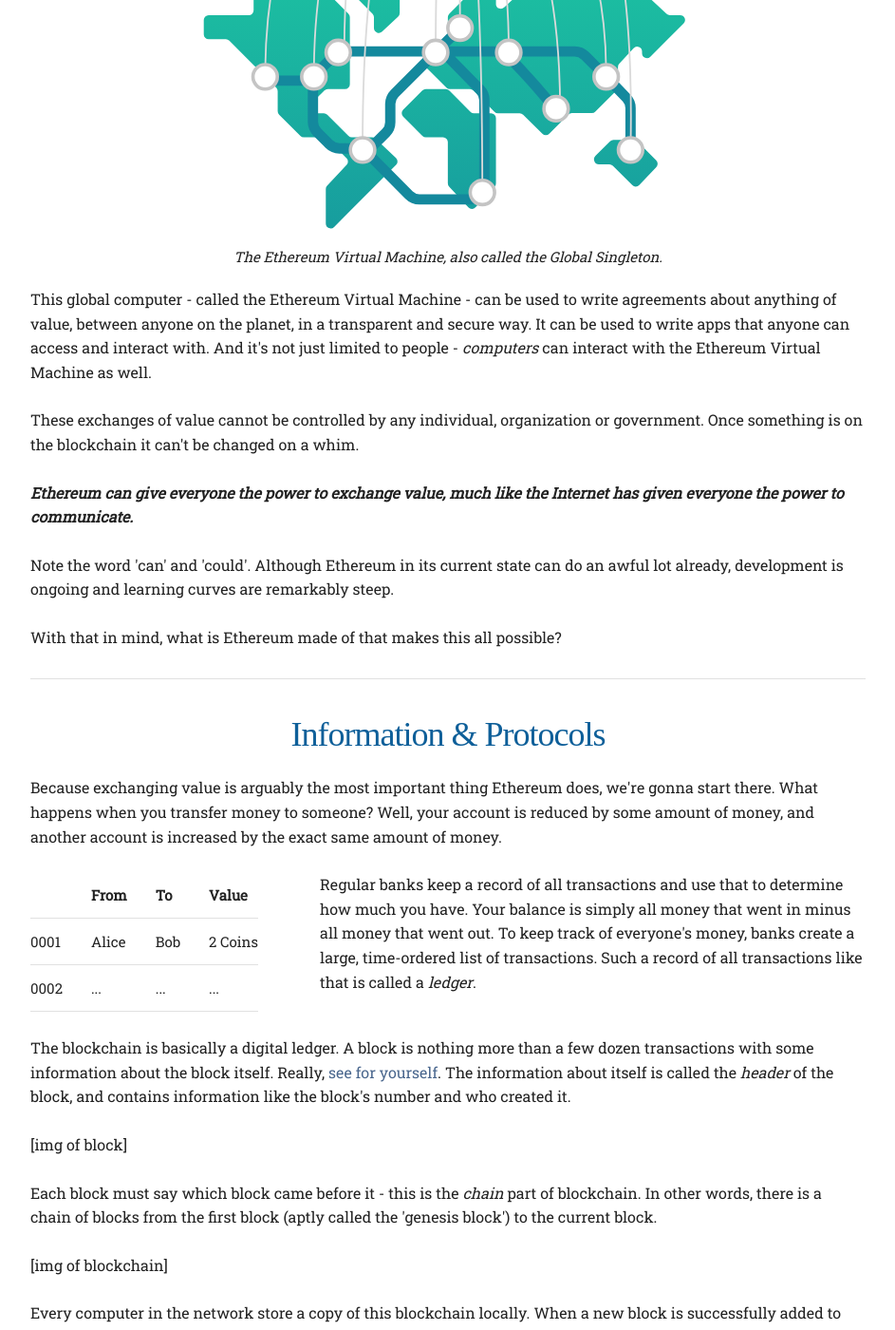
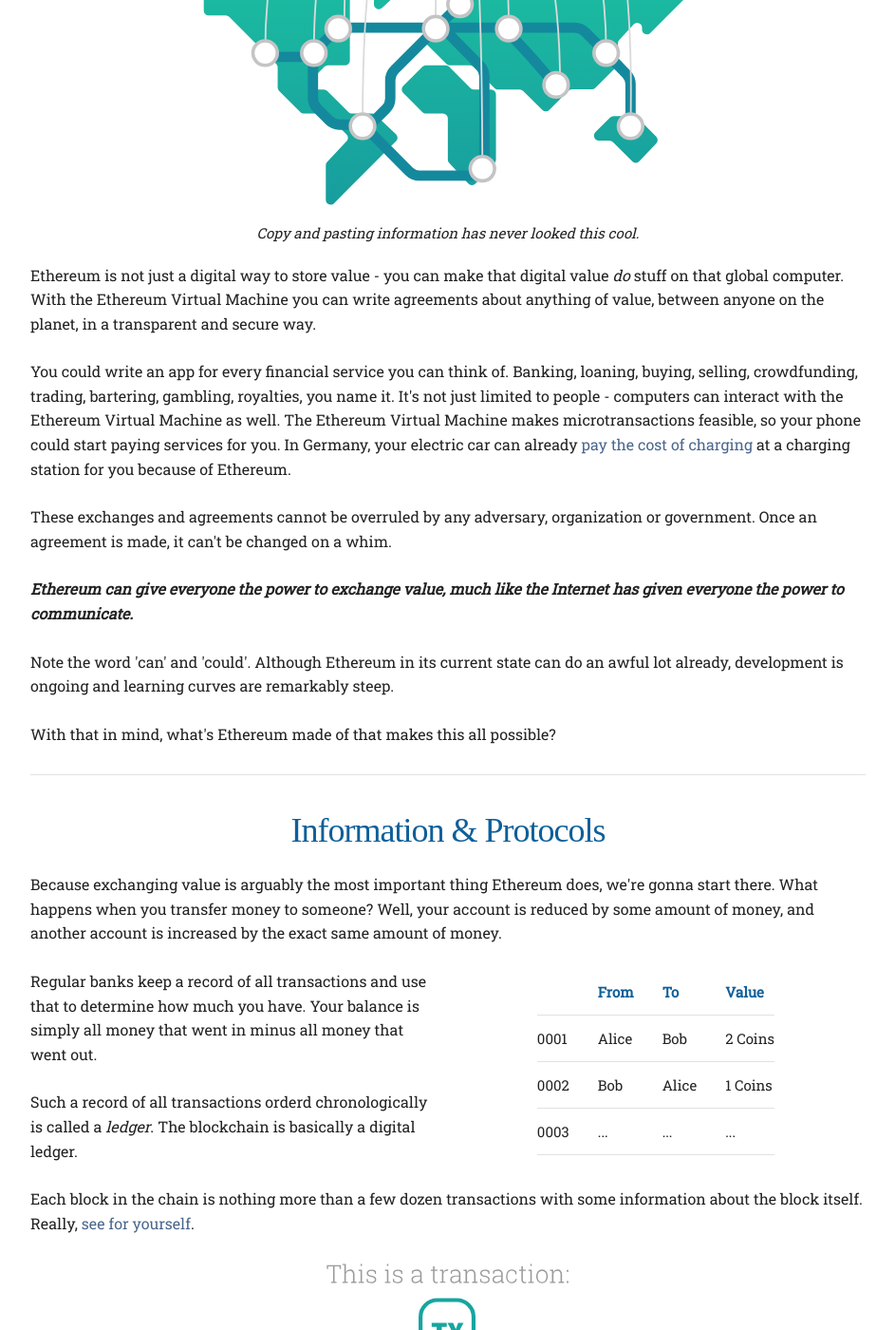
Before and after one commit to vdveen/vdveen.github.io, a Jekyll site: the page ethereum.html, which Jekyll copies as it is, in a window 1280 px wide and 1400 px high, scrolled down 2215 px. Shown: the whole window at 95% size, without its empty margins (168-1111 px from the left). Built offline with Jekyll 4.4.1, drawn with Linux system fonts in a browser that asks for light colours; some web fonts are replaced; some of the changed text lies outside the part shown.

Commit message:
Iimages and improvements

```diff
--- a/ethereum.html
+++ b/ethereum.html
@@ -66,34 +66,46 @@
           in early 2015 to more than $300 as of writing. So on the one hand, you have a bunch of speculators cheering this
           new technology on, hoping that it will continue to rise spectacularly. They don&#39;t need to understand how it
           works as long as the price continues to go up.</p>
+
         <p>But on the other hand, you have people who believe that Ethereum could just be <strong><em>the biggest innovation in economics since the invention of money</em></strong>.
         </p>
+
         <p>And yes, this has to do with all the buzzwords I mentioned. What makes Ethereum unlike anything before is that it
-          is designed as a global, programmable computer with programmable money. It&#39;s not just a digital way to store
-          value like Bitcoin is. </p>
+          is designed as a global, programmable computer with programmable money. </p>
+
         <p>This global computer consists of thousands of individual computers connected to each other. These computers work
-          together as if they&#39;re one single, robust machine. Every computer has a copy of all the information so if one
-          computer fails it&#39;s not a big deal. </p>
+          together as if they&#39;re one robust machine. Every computer has a copy of all the information, so if one computer
+          fails it&#39;s not a big deal. </p>
       </div>
     </div>
 
     <div class="row" style="text-align:center">
       <img src="assets/ethmap.svg" style="max-width: 70%"></img>
-      <h6><em>The Ethereum Virtual Machine, also called the Global Singleton.</em></h6>
+      <h6><em>Copy and pasting information has never looked this cool.</em></h6>
     </div>
 
     <div class="row">
       <div class="twelve columns">
-        <p>This global computer - called the Ethereum Virtual Machine - can be used to write agreements about anything of value,
-          between anyone on the planet, in a transparent and secure way. It can be used to write apps that anyone can access
-          and interact with. And it&#39;s not just limited to people - <em>computers</em> can interact with the Ethereum
-          Virtual Machine as well. </p>
-        <p>These exchanges of value cannot be controlled by any individual, organization or government. Once something is on
-          the blockchain it can&#39;t be changed on a whim. </p>
+        <p>Ethereum is not just a digital way to store value - you can make that digital value <em>do</em> stuff on that global
+          computer. With the Ethereum Virtual Machine you can write agreements about anything of value, between anyone on
+          the planet, in a transparent and secure way. </p>
+
+        <p>You could write an app for every financial service you can think of. Banking, loaning, buying, selling, crowdfunding,
+          trading, bartering, gambling, royalties, you name it. It&#39;s not just limited to people - computers can interact
+          with the Ethereum Virtual Machine as well. The Ethereum Virtual Machine makes microtransactions feasible, so your
+          phone could start paying services for you. In Germany, your electric car can already <a href="https://www.reddit.com/r/ethereum/comments/68n6lq/">pay the cost of
+          charging</a> at a charging station for you because of Ethereum.</p>
+
+
+        <p>These exchanges and agreements cannot be overruled by any adversary, organization or government. Once an agreement
+          is made, it can&#39;t be changed on a whim. </p>
+
+
         <p><strong><em>Ethereum can give everyone the power to exchange value, much like the Internet has given everyone the power to communicate.</em></strong>          </p>
         <p>Note the word &#39;can&#39; and &#39;could&#39;. Although Ethereum in its current state can do an awful lot already,
           development is ongoing and learning curves are remarkably steep. </p>
-        <p>With that in mind, what is Ethereum made of that makes this all possible? </p>
+        <p>With that in mind, what's Ethereum made of that makes this all possible? </p>
+
         <hr></hr>
         <h3 class="ethtitle">Information & Protocols</h3>
         <p>Because exchanging value is arguably the most important thing Ethereum does, we&#39;re gonna start there. What happens
@@ -102,10 +114,21 @@
       </div>
     </div>
     <div class="row">
+      <div class="six columns">
+        <p>Regular banks keep a record of all transactions and use that to determine how much you have. Your balance is simply
+          all money that went in minus all money that went out.</p>
+        <p>Such a record of all transactions orderd chronologically is called a <em>ledger</em>. The blockchain is basically
+          a digital ledger. </p>
+      </div>
+
+      <div class="one columns">
+        <p></p>
+      </div>
+
       <div class="four columns">
         <table>
           <thead>
-            <tr>
+            <tr class="ethtitle">
               <th></th>
               <th>From</th>
               <th>To</th>
@@ -121,6 +144,12 @@
             </tr>
             <tr>
               <td>0002</td>
+              <td>Bob</td>
+              <td>Alice</td>
+              <td>1 Coins</td>
+            </tr>
+            <tr>
+              <td>0003</td>
               <td>...</td>
               <td>...</td>
               <td>...</td>
@@ -128,54 +157,60 @@
           </tbody>
         </table>
       </div>
-      <div class="eight columns">
-        <p>Regular banks keep a record of all transactions and use that to determine how much you have. Your balance is simply
-          all money that went in minus all money that went out. To keep track of everyone&#39;s money, banks create a large,
-          time-ordered list of transactions. Such a record of all transactions like that is called a <em>ledger</em>.</p>
+    </div>
 
+    <div class="row">
+      <div class="twelve columns">
+        <p>Each block in the chain is nothing more than a few dozen transactions with some information about the block itself.
+          Really, <a href='https://etherchain.org/block/4252446'>see for yourself</a>.</p>
       </div>
     </div>
-    <div class="row">
+    <div class="row" style="text-align:center">
+      <img src="assets/ethblock.svg" style="max-width: 80%"></img>
+    </div>
+    <div class="row" style="margin-top: 5%">
+      <p> The information about itself is called
+          the <em>header</em> of the block, and contains information like the block&#39;s number and who created it. It also
+          contains technical stuff like the difficulty, hashes (more on that later) and the gas limit.</p>
+      <p>Each block must say which block came before it - this is the <em>chain</em> part of blockchain. There
+        is a chain of blocks from the first block (aptly called the &#39;genesis block&#39;) to the current block. </p>
+    </div>
+    <div class="row" style="text-align:center; margin-top:5%">
+      <img src="assets/ethchain.svg" style="max-width: 80%"></img>
+    </div>
+    <div class="row" style="margin-top: 5%">
       <div class="twelve columns">
-        <p>The blockchain is basically a digital ledger. A block is nothing more than a few dozen transactions with some information
-          about the block itself. Really, <a href='https://etherchain.org/block/4252446'>see for yourself</a>. The information
-          about itself is called the <em>header</em> of the block, and contains information like the block&#39;s number and
-          who created it. </p>
-      </div>
-    </div>
-    <p>[img of block]</p>
-    <p></p>
-    <p>Each block must say which block came before it - this is the <em>chain</em> part of blockchain. In other words, there
-      is a chain of blocks from the first block (aptly called the &#39;genesis block&#39;) to the current block. </p>
-    <p>[img of blockchain]</p>
-    <p>Every computer in the network store a copy of this blockchain locally. When a new block is successfully added to the
-      chain, every computer updates their version of the blockchain with peer-to-peer filesharing. <br/></p>
+        <p>Every computer in the network store a copy of this blockchain locally. When a new block is successfully added to
+          the chain, every computer updates their version of the blockchain with peer-to-peer filesharing. <br/></p>
         <p>The above is true for both Bitcoin and Ethereum (and a bunch of other blockchains), but this is also where the differences
           begin. Ethereum stores not just transactions, but also <em>states</em>. A state is simply something that an object
-      has and that can be changed. The <code>color</code> state of a traffic light might be <code>green</code>, but it might
-      also be <code>red</code>. <code>color = green</code> and <code>color = red</code> are two different states. </p>
-    <p>Ethereum can store all kinds of states describing all kinds of real things, from monetary value and data files to your
-      pet&#39;s name. If you have an Ethereum wallet, its balance is stored as a state (literally as <code>balance = ...</code>).
-      This information is not stored in the blockchain, but in a separate state database. As you might expect, you use a
-      transaction to reduce your balance and increase someone else&#39;s balance by the same amount. </p>
+          has and that can be changed. The <code>color</code> state of a traffic light might be <code>green</code>, but it
+          might also be <code>red</code>. <code>color = green</code> and <code>color = red</code> are two different states.
+          </p>
+        <p>Ethereum can store all kinds of states describing all kinds of real things, from monetary value and data files to
+          your pet&#39;s name. If you have an Ethereum wallet, its balance is stored as a state (literally as <code>balance = ...</code>).
+          This information is not stored in the blockchain, but in a separate state database. As you might expect, you use
+          a transaction to reduce your balance and increase someone else&#39;s balance by the same amount. </p>
         <p>But how do you create a state for your pet&#39;s name, and how do you change it? Here&#39;s the key: Ethereum transactions
-      don&#39;t just change account balances. In Ethereum, a transaction can change <em>any</em> kind of state. If you -
-      for some reason - have stored <code>petname =  Mr. Fluffalopolous</code> , you use a transaction to change that state
-      to <code>petname = Mr. Fluffalopolous the Third</code>. </p>
+          don&#39;t just change account balances. In Ethereum, a transaction can change <em>any</em> kind of state. If you
+          - for some reason - have stored <code>petname =  Mr. Fluffalopolous</code> , you use a transaction to change that
+          state to <code>petname = Mr. Fluffalopolous the Third</code>. </p>
         <p>Note that you can&#39;t just change someone else&#39;s states - this isn&#39;t Wikipedia. There are rules about what
-      you can and can&#39;t do with transactions. This is what people mean when they talk about the Ethereum <em>protocol.</em>      A protocol is simply a bunch of rules about what is and isn&#39;t allowed. </p>
-    <p>Some things are never allowed by the protocol. You can&#39;t send more money than you have, for example. You also can&#39;t
-      just create money out of thin air, or make it disappear. The Ethereum ledger balances itself because the protocol doesn&#39;t
-      allow unbalanced transactions. </p>
+          you can and can&#39;t do with transactions. This is what people mean when they talk about the Ethereum <em>protocol.</em>          A protocol is simply a bunch of rules about what is and isn&#39;t allowed. </p>
+        <p>Some things are never allowed by the protocol. You can&#39;t send more money than you have, for example. You also
+          can&#39;t just create money out of thin air, or make it disappear. The Ethereum ledger balances itself because
+          the protocol doesn&#39;t allow unbalanced transactions. </p>
         <p>It&#39;s not always so restrictive. The protocol leaves it up to you to decide who can and cannot change your pet&#39;s
           name. This is one of the freedoms you have when programming with Ethereum. </p>
-    <p>So if someone asks you what Ethereum <em>is</em>, you can now give them a good answer. <strong>Ethereum is a global <a href='https://en.wikipedia.org/wiki/Mainframe_computer'>mainframe</a> computer.</strong>      This computer runs on three main ingredients:</p>
+        <p>So if someone asks you what Ethereum <em>is</em>, you can now give them a good answer. <strong>Ethereum is a global <a href='https://en.wikipedia.org/wiki/Mainframe_computer'>mainframe</a> computer.</strong>          This computer runs on three main ingredients:</p>
         <ol start=''>
           <li>States, which can be changed by...</li>
           <li>Transactions, which are governed by...</li>
           <li>The Ethereum Protocol</li>
         </ol>
         <p>Having a global computer is nice and all, but how do I know it&#39;s safe? What makes Ethereum so secure?</p>
+      </div>
+    </div>
     <p></p>
     <h3><a name='header-n95' class='md-header-anchor '></a>Part 2. Decentralized Security</h3>
     <p>Ethereum is often called a cryptocurrency. This is not just because it sounds cool - although it obviously does. The
```
Also changed, not shown: other parts of ethereum.html (+1 -1 lines), assets/ethblock.svg (added), assets/ethchain.svg (added), assets/ethlogosquare.svg, assets/ethmap.svg, assets/ethregret.svg. Lines whose indentation alone changed are shown as unchanged.
